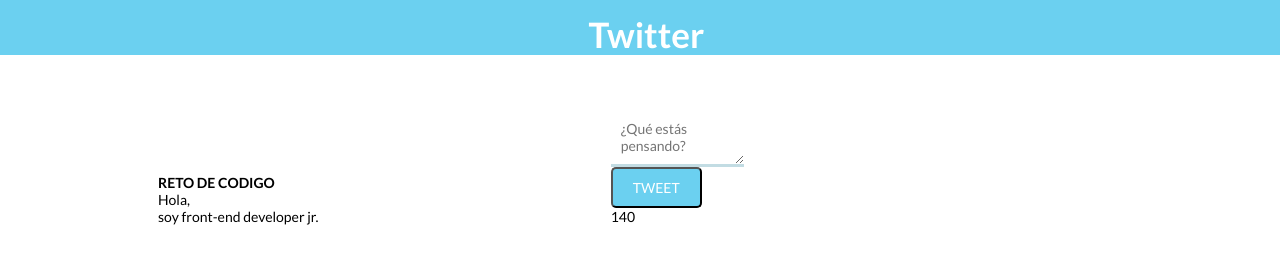
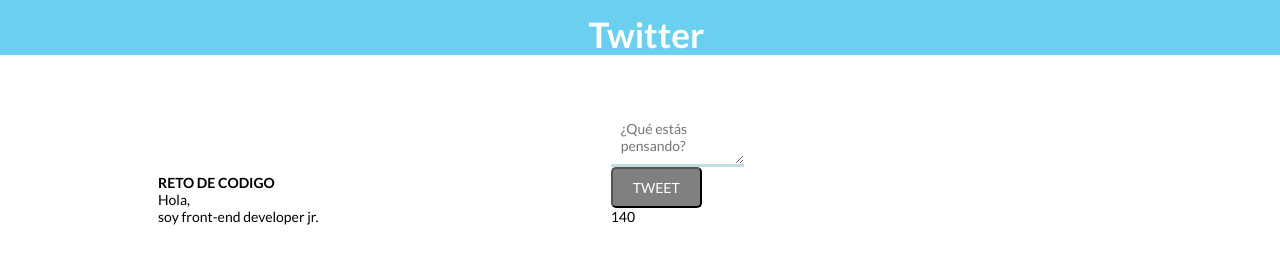
Before and after one commit to carolbaam/tweeter, a plain HTML site: page index.html in a window 1280 px wide. In both pictures the pointer is over the button "TWEET". Drawn offline with Linux system fonts and the light colour scheme.

Commit message:
cambio boton

```diff
--- a/css/main.css
+++ b/css/main.css
@@ -86,8 +86,8 @@
     cursor: pointer;
    }
 
-   .boton:hover{
-    background-color: white;
+   .button:hover{
+    background-color: grey;
    }
    /* tercera seccion*/
 
```
